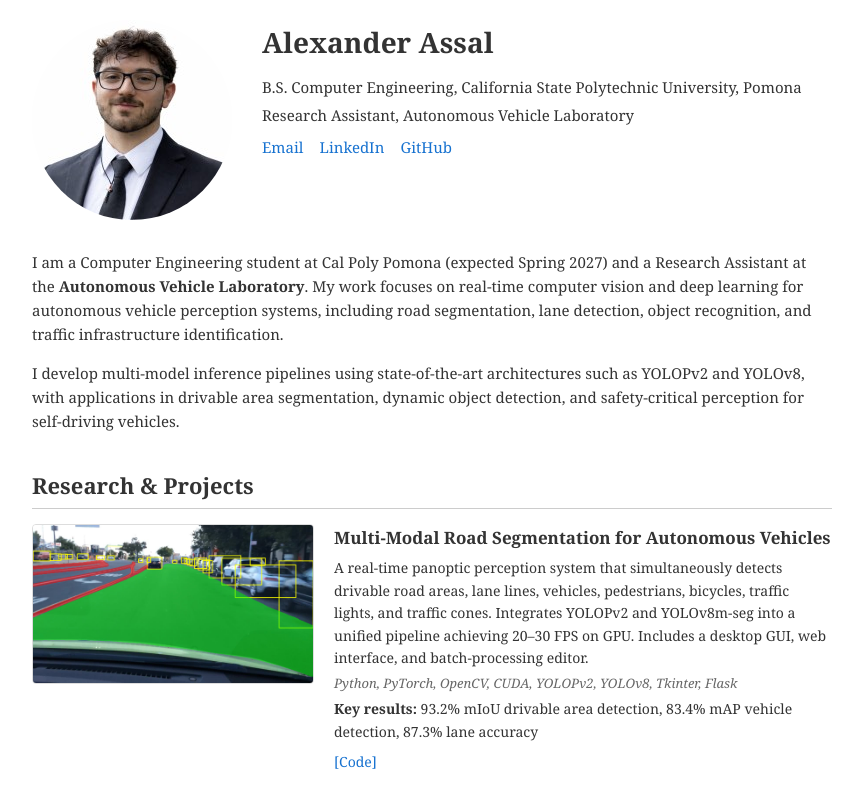
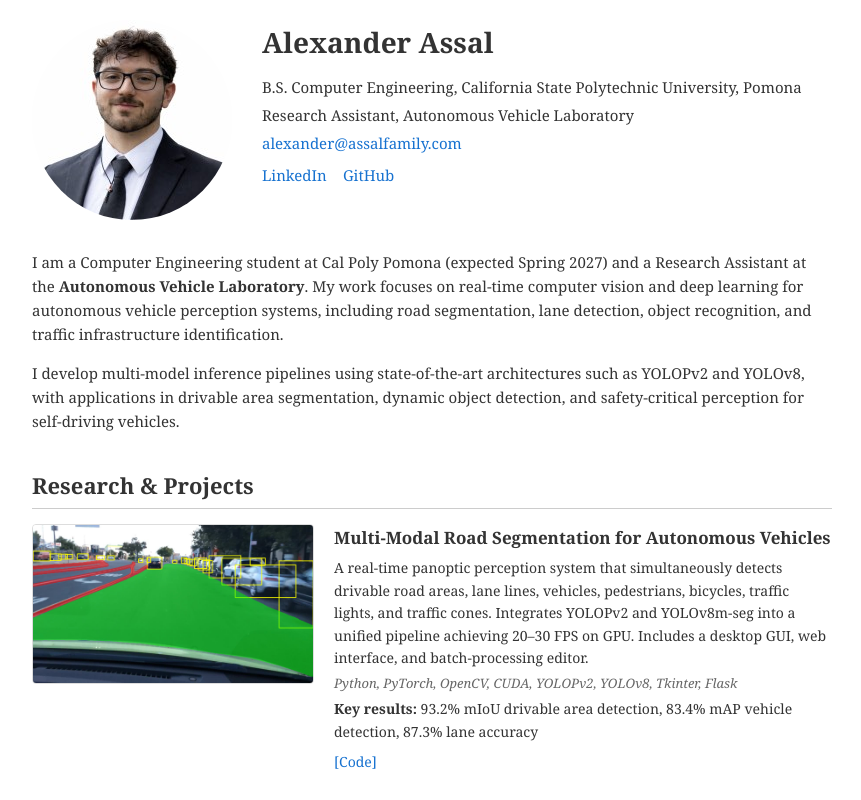
Before and after one commit to arassal/arassal.github.io, a plain HTML site: page index.html in a window 1280 px wide. Shown: the top 800 px of the page, without its empty margins (208-1069 px from the left). Drawn offline with Linux system fonts and the light colour scheme.

Commit message:
Show email and LinkedIn as visible hyperlinks

```diff
--- a/index.html
+++ b/index.html
@@ -141,8 +141,8 @@
             <h1>Alexander Assal</h1>
             <p>B.S. Computer Engineering, California State Polytechnic University, Pomona</p>
             <p>Research Assistant, Autonomous Vehicle Laboratory</p>
+            <p><a href="mailto:alexander@assalfamily.com">alexander@assalfamily.com</a></p>
             <div class="links">
-                <a href="mailto:alexander@assalfamily.com">Email</a>
                 <a href="https://www.linkedin.com/in/alexanderassal55">LinkedIn</a>
                 <a href="https://github.com/arassal">GitHub</a>
             </div>
```
